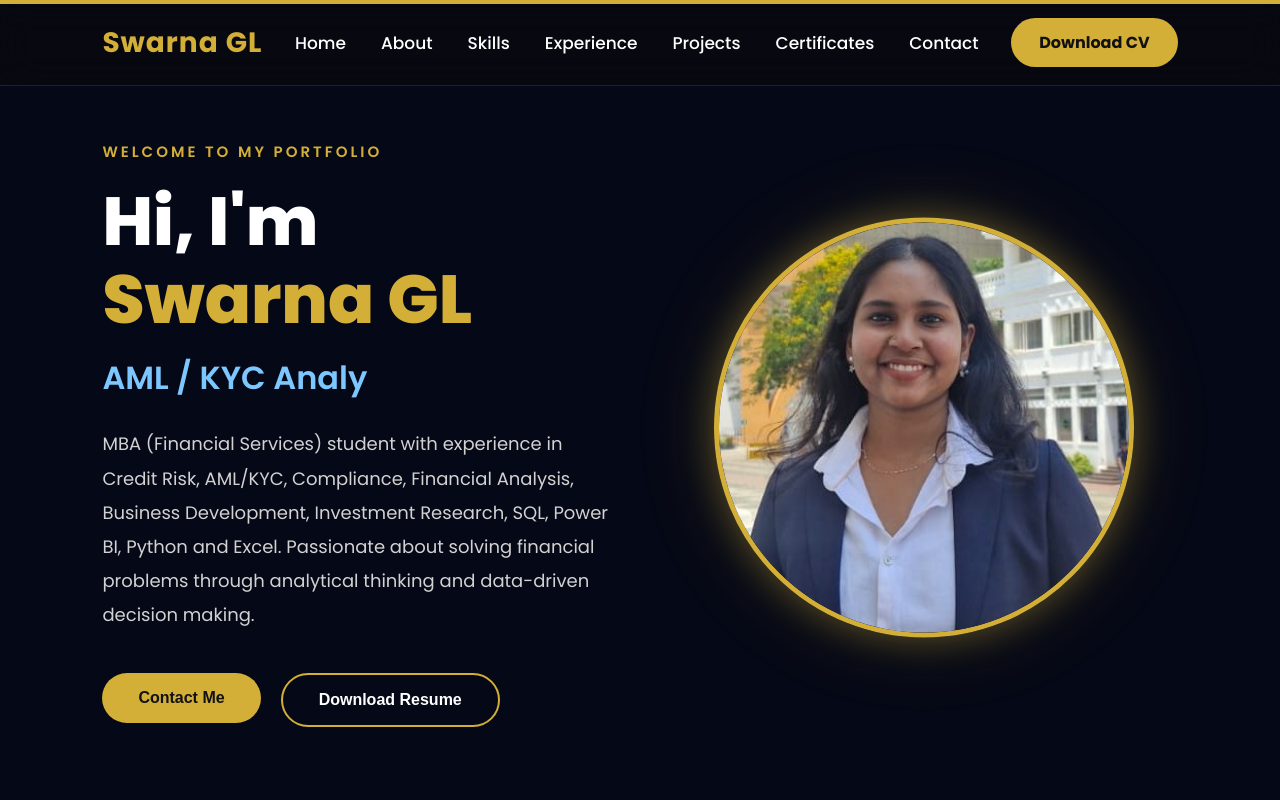
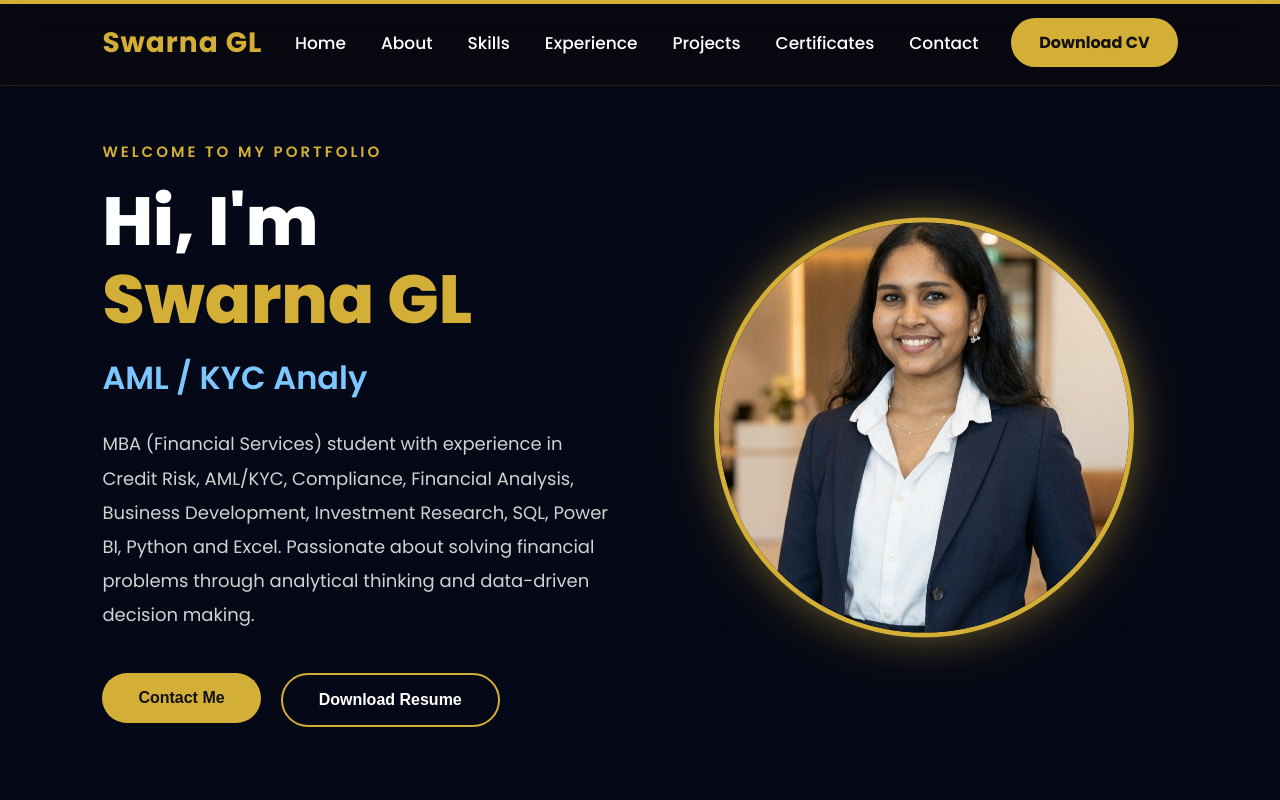
Before and after one commit to pavankumar-29/Swarna_GL-portfolio, a React (Vite) app: page / in a window 1280 px wide. Shown: the top 800 px of the page. Built offline with nearby package versions, Linux system fonts and the light colour scheme.

Commit message:
Update Hero.jsx

```diff
--- a/src/sections/Hero.jsx
+++ b/src/sections/Hero.jsx
@@ -88,7 +88,7 @@ function Hero() {
         }}
       >
         <div className="profile-circle">
-  <img src="/hero.jpeg" alt="Swarna GL" />
+  <img src="/WhatsApp Image 2026-07-29 at 10.33.50 AM.jpeg" alt="Swarna GL" />
 </div>
       </motion.div>
     </section>
```
